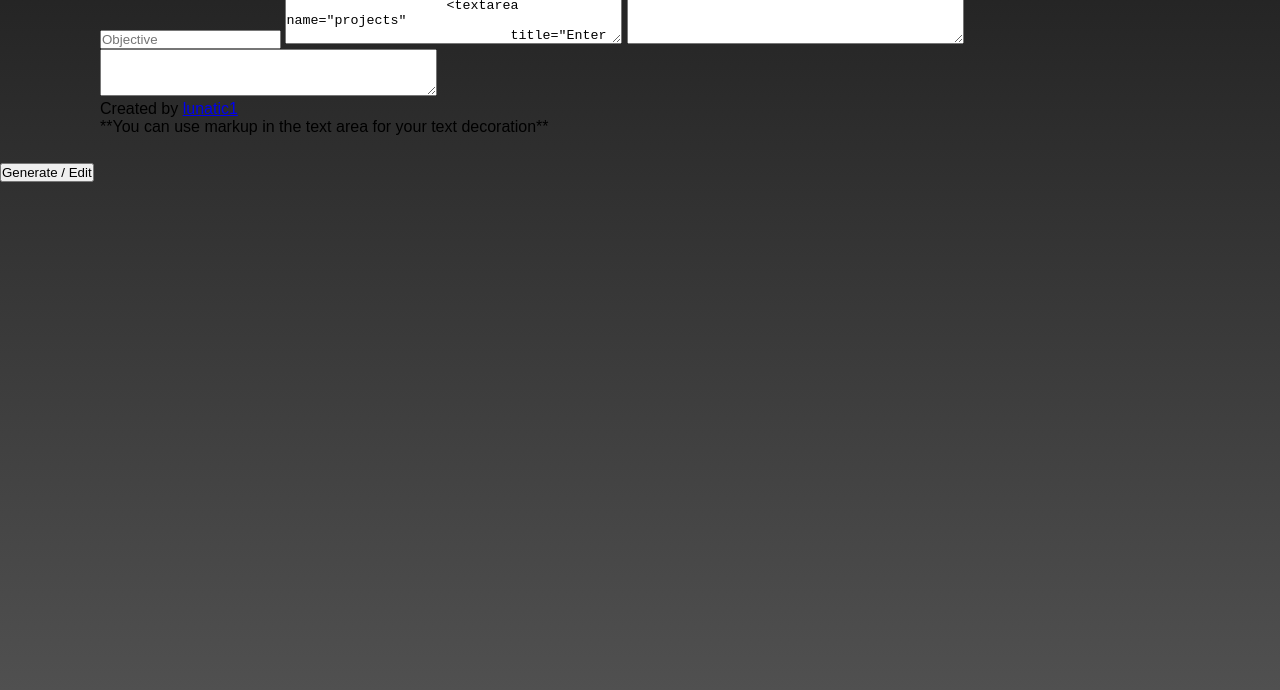
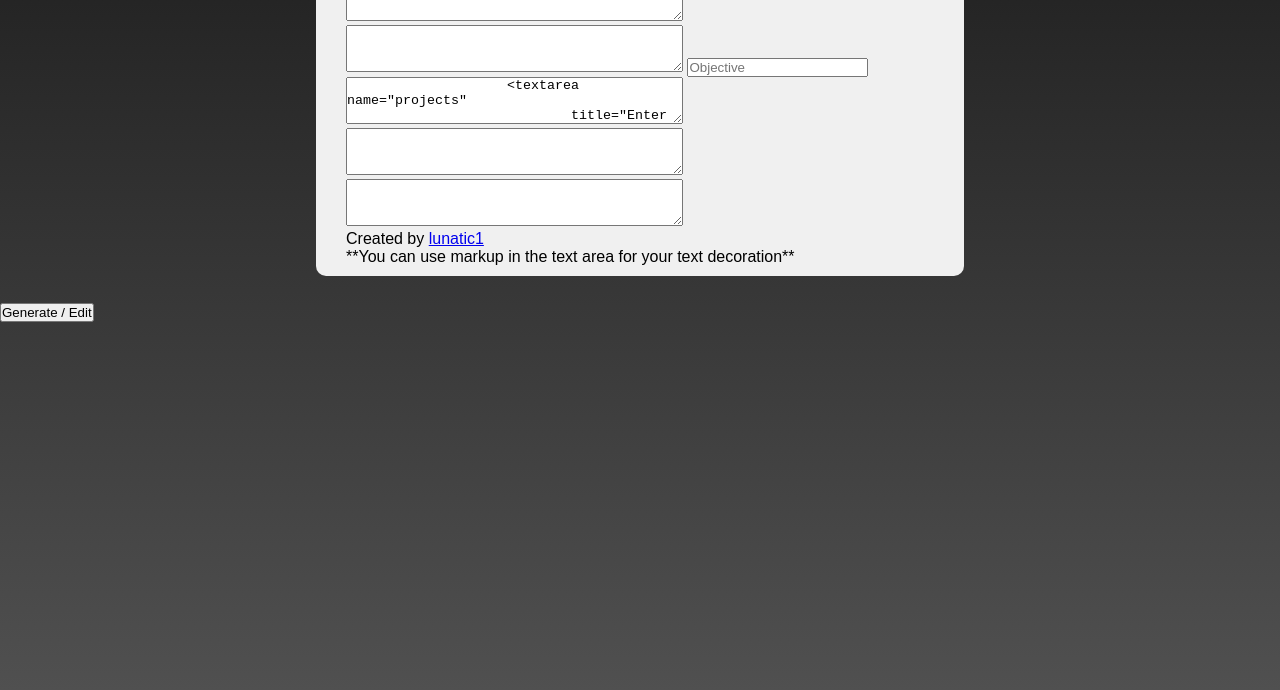
Before and after one commit to FrankGrillo1991/Dynamic-Resume-Creator, a plain HTML site: page index.html in a window 1280 px wide. Shown: the part 110-800 px from the top of the page. Drawn offline with Linux system fonts and the light colour scheme.

Commit message:
Update style.css

```diff
--- a/style.css
+++ b/style.css
@@ -13,3 +13,12 @@ body {
 .resume-builder {
     padding: 27px 100px;
 }
+
+.container {
+    padding: 10px 30px;
+    background: rgb(240, 240, 240);
+    border-radius: 10px;
+    height: auto;
+    width: 60%;
+    margin: auto;
+}
```
